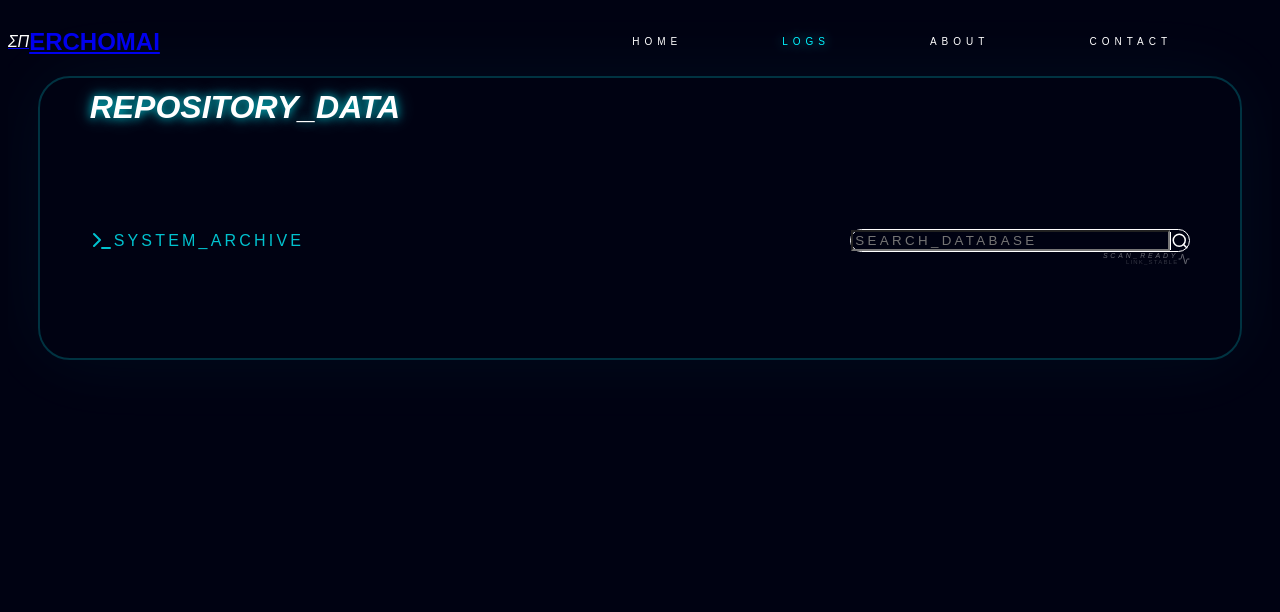
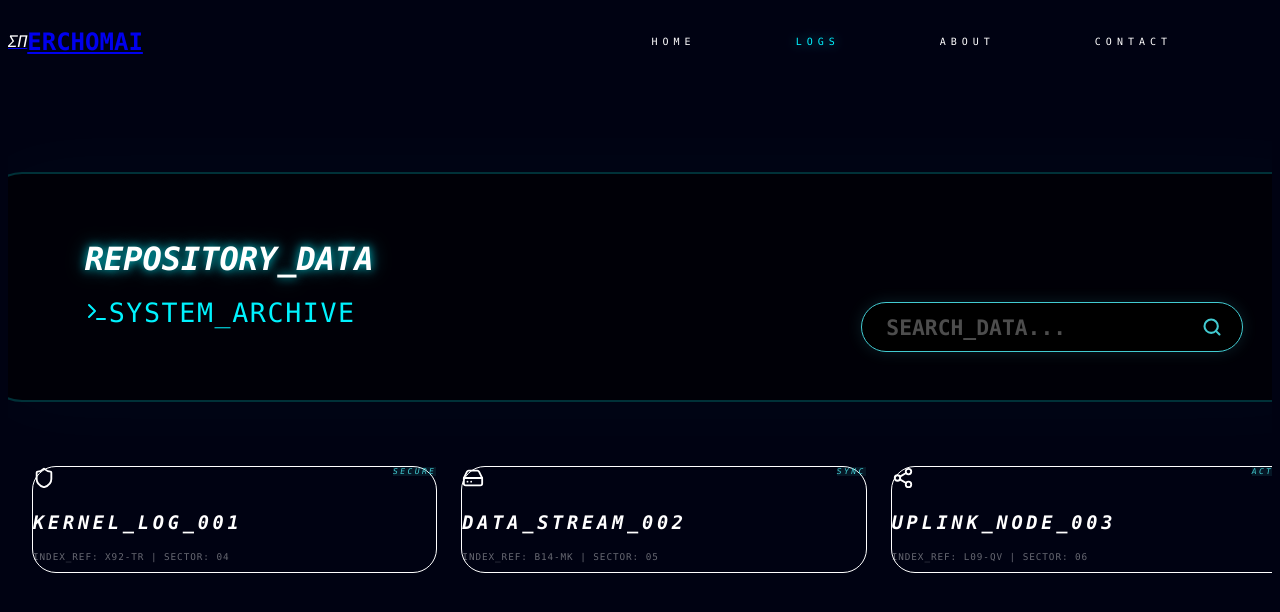
Before and after one commit to 3rch0m41/erchomai-protocol, a Next.js app: page /logs in a window 1280 px wide. Shown: the top 612 px of the page. Built offline with nearby package versions, Linux system fonts and the light colour scheme.

Commit message:
feat: fixing UI for Logs page

```diff
--- /dev/null
+++ b/src/app/logs/LogsPage.module.css
@@ -0,0 +1,119 @@
+/* Contenitore principale della pagina */
+.pageContainer {
+  min-height: 100vh;
+  background-color: #000212;
+  color: white;
+  display: flex;
+  flex-direction: column;
+  font-family: ui-monospace, SFMono-Regular, Menlo, Monaco, Consolas, monospace;
+  overflow-x: hidden;
+  position: relative;
+}
+
+.mainContent {
+  position: relative;
+  z-index: 10;
+  width: 100%;
+  display: flex;
+  flex-direction: column;
+  align-items: center;
+  padding: 6rem 1.5rem 10rem;
+}
+
+/* Hero Section con la Grid a 24 colonne */
+.heroGrid {
+  width: 100%;
+  max-width: 1400px;
+  background-color: rgba(0, 0, 0, 0.6);
+  border: 2px solid rgba(0, 242, 254, 0.2);
+  border-radius: 40px;
+  box-shadow: 0 0 100px rgba(0, 242, 254, 0.03);
+  position: relative;
+  overflow: hidden;
+  display: grid;
+  grid-template-columns: repeat(24, 1fr);
+  padding: 3rem;
+  align-items: start;
+}
+
+.title {
+  grid-column: 2 / span 22;
+  font-weight: 900;
+  text-transform: uppercase;
+  font-style: italic;
+  font-size: 24pt;
+  line-height: 24pt;
+  color: white;
+  text-shadow: 0 0 10px rgba(0, 242, 254, 0.8), 0 0 20px rgba(0, 242, 254, 0.4);
+  z-index: 20;
+}
+
+/* Search Bar Rigida (48px altezza) */
+.searchArea {
+  grid-column: 14 / span 10;
+  display: flex;
+  justify-content: flex-end;
+  margin-top: 4pt;
+  z-index: 30;
+}
+
+.searchBar {
+  position: relative;
+  width: 380px;
+  height: 48px;
+  background-color: black;
+  border: 1.5px solid #42cbd1;
+  border-radius: 9999px;
+  display: flex;
+  align-items: center;
+  box-shadow: 0 0 15px rgba(66, 203, 209, 0.15);
+  transition: all 0.3s ease;
+}
+
+.searchBar:focus-within {
+  box-shadow: 0 0 25px rgba(66, 203, 209, 0.3);
+  border-color: #00f2fe;
+}
+
+.searchInput {
+  width: 100%;
+  height: 100%;
+  padding-left: 24px;
+  padding-right: 54px;
+  font-size: 16pt;
+  color: white !important;
+  background: transparent;
+  border: none;
+  outline: none;
+  font-weight: bold;
+  text-transform: uppercase;
+  font-family: inherit;
+}
+
+.searchInput::placeholder {
+  color: rgba(255, 255, 255, 0.3);
+}
+
+.searchIcon {
+  position: absolute;
+  right: 20px;
+  top: 50%;
+  transform: translateY(-50%);
+  color: #42cbd1;
+  pointer-events: none;
+  display: flex;
+  align-items: center;
+}
+
+/* Grid dei Log */
+.logsGrid {
+  width: 100%;
+  max-width: 1400px;
+  margin-top: 4rem;
+  display: grid;
+  grid-template-columns: repeat(1, 1fr);
+  gap: 1.5rem;
+}
+
+@media (min-width: 768px) { .logsGrid { grid-template-columns: repeat(2, 1fr); } }
+@media (min-width: 1024px) { .logsGrid { grid-template-columns: repeat(3, 1fr); } }
--- a/src/app/logs/page.js
+++ b/src/app/logs/page.js
@@ -1,90 +1,77 @@
 "use client";
 
 import React, { useState } from 'react';
-import { Search, Terminal, Activity } from 'lucide-react';
+import { Search, Terminal, Shield, HardDrive, Share2 } from 'lucide-react';
 import Navbar from '@/components/Navbar';
+import styles from './LogsPage.module.css'; // Carichiamo il CSS locale
+
+const LOG_ENTRIES = [
+  { id: '001', label: 'KERNEL_LOG', icon: Shield, status: 'SECURE', ref: 'X92-TR', sector: '04' },
+  { id: '002', label: 'DATA_STREAM', icon: HardDrive, status: 'SYNC', ref: 'B14-MK', sector: '05' },
+  { id: '003', label: 'UPLINK_NODE', icon: Share2, status: 'ACTIVE', ref: 'L09-QV', sector: '06' }
+];
 
 export default function LogsPage() {
   const [searchQuery, setSearchQuery] = useState("");
 
-  const neonGlowStyle = {
-    textShadow: `0 0 10px rgba(0, 242, 254, 0.8), 0 0 20px rgba(0, 242, 254, 0.4)`,
-  };
-
   return (
-    <div className="min-h-screen bg-[#000212] text-white flex flex-col font-mono selection:bg-blue-500/30 overflow-x-hidden relative">
+    <div className={styles.pageContainer}>
       <Navbar />
 
-      <main className="relative z-10 w-full flex flex-col items-center pt-20 pb-40 px-4">
+      <main className={styles.mainContent}>
 
-        {/* --- HERO CONTAINER (GRID 24 COLONNE) --- */}
-        <div className="w-full max-w-[95%] md:max-w-[90%] min-h-[35vh] bg-black/40 border-2 border-[#00f2fe]/20 rounded-[32px] shadow-[0_0_80px_rgba(0,242,254,0.05)] relative overflow-hidden grid grid-cols-[repeat(24,1fr)] p-8 md:p-12 items-start">
+        {/* --- HEADER / HERO --- */}
+        <div className={styles.heroGrid}>
+          {/* Effetto Scanline retro */}
+          <div className="absolute inset-0 bg-[linear-gradient(rgba(18,16,16,0)_50%,rgba(0,0,0,0.05)_50%)] bg-[size:100%_4px] pointer-events-none opacity-20" />
 
-          {/* Scanlines Effect */}
-          <div className="absolute inset-0 bg-[linear-gradient(rgba(18,16,16,0)_50%,rgba(0,0,0,0.1)_50%)] bg-[size:100%_4px] pointer-events-none opacity-10" />
+          <h1 className={styles.title}>REPOSITORY_DATA</h1>
 
-          {/* 1. TITOLO GIGANTE (Riga Superiore) */}
-          <div className="col-start-2 col-span-22 z-20">
-            <h1
-              style={neonGlowStyle}
-              className="text-5xl md:text-7xl lg:text-8xl xl:text-9xl font-black uppercase tracking-tighter text-white italic leading-[0.5]"
-            >
-              REPOSITORY_DATA
-            </h1>
+          {/* Sottotitolo */}
+          <div className="col-start-2 col-span-12 z-20 flex items-center gap-4 text-[#00f2fe] font-bold uppercase tracking-[0.1em] pt-2">
+            <Terminal size={24} />
+            <span className="text-[20pt]">System_Archive</span>
           </div>
 
-          {/* --- BLOCCO INFERIORE (Spostato su di "una riga intera") --- */}
-          {/* md:-mt-20 e lg:-mt-28 annullano il vuoto del font gigante */}
-
-          {/* SYSTEM ARCHIVE (Sinistra) */}
-          <div className="col-start-2 col-span-10 z-20 flex items-center gap-4 text-[#00f2fe] text-sm md:text-xl font-bold uppercase tracking-[0.2em] opacity-80 mt-2 md:-mt-20 lg:-mt-28">
-            <Terminal size={24} className="text-blue-500" />
-            <span>System_Archive</span>
-          </div>
-
-          {/* SEARCH BAR (Destra) */}
-          <div className="col-start-16 col-span-8 z-30 flex flex-col items-end mt-2 md:-mt-20 lg:-mt-28">
-
-            {/* DECORAZIONE SOPRA */}
-            <div className="w-full max-w-[340px] h-1 mb-3 bg-blue-500/10 border-r-4 border-blue-500 opacity-40" />
-
-            {/* SEARCH BAR PILL */}
-            <div className="relative w-full max-w-[340px] group">
-              <div className="absolute -inset-1 bg-blue-500/20 rounded-full blur-md opacity-0 group-focus-within:opacity-100 transition-opacity duration-700" />
-
-              <div className="relative flex items-center bg-black/95 border border-blue-500/30 rounded-full px-6 py-2.5 transition-all duration-300 group-hover:border-blue-500/60 group-focus-within:border-blue-500 shadow-2xl">
-
+          {/* Search Bar Sezione */}
+          <div className={styles.searchArea}>
+            <div className={styles.searchBar}>
               <input
                 type="text"
                 value={searchQuery}
                 onChange={(e) => setSearchQuery(e.target.value)}
-                  placeholder="SEARCH_DATABASE"
-                  className="w-full bg-transparent text-xs tracking-[0.25em] uppercase text-white placeholder:text-blue-500/20 outline-none font-bold"
+                placeholder="SEARCH_DATA..."
+                className={styles.searchInput}
               />
-
-                <div className="flex items-center pl-3 border-l border-white/10">
-                  <Search size={18} className="text-blue-500" />
+              <div className={styles.searchIcon}>
+                <Search size={20} strokeWidth={2.5} />
+              </div>
             </div>
           </div>
         </div>
 
-            {/* STATUS SOTTO */}
-            <div className="mt-2 flex items-center gap-3 px-4 opacity-40 text-right">
-              <div className="flex flex-col items-end leading-none">
-                <span className="text-[7px] tracking-[0.4em] font-black uppercase italic mb-1">Scan_Ready</span>
-                <span className="text-[6px] tracking-[0.2em] uppercase opacity-50">Link_Stable</span>
+        {/* --- CARDS GRID --- */}
+        <div className={styles.logsGrid}>
+          {LOG_ENTRIES.map((item) => (
+            <div key={item.id} className="group relative bg-white/[0.02] border border-white/5 rounded-[24px] p-8 hover:bg-[#42cbd1]/5 hover:border-[#42cbd1]/30 transition-all duration-500 cursor-pointer">
+              <div className="flex justify-between items-start mb-12">
+                <div className="p-3 bg-white/5 rounded-xl group-hover:bg-[#42cbd1]/10 transition-colors">
+                  <item.icon size={22} className="text-white group-hover:text-[#42cbd1]" />
                 </div>
-              <Activity size={12} className="text-blue-500 animate-pulse" />
+                <span className="text-[6pt] tracking-[0.3em] font-bold text-[#42cbd1] bg-[#42cbd1]/10 px-2 py-1 rounded italic uppercase">
+                  {item.status}
+                </span>
               </div>
+              <h3 className="text-[14pt] font-black tracking-[0.2em] mb-2 italic uppercase text-white">
+                {item.label}_{item.id}
+              </h3>
+              <div className="h-1 w-12 bg-white/10 group-hover:w-full group-hover:bg-[#42cbd1]/40 transition-all duration-700 mb-4" />
+              <p className="text-[7pt] tracking-[0.1em] opacity-40 leading-relaxed uppercase">
+                Index_Ref: {item.ref} | Sector: {item.sector}
+              </p>
             </div>
-
+          ))}
         </div>
-
-        {/* --- GRID RISULTATI --- */}
-        <div className="w-full max-w-[90%] mt-20 opacity-20">
-             <div className="h-px bg-white/10" />
-        </div>
-
       </main>
     </div>
   );
```
Lines whose indentation alone changed are shown as unchanged.
